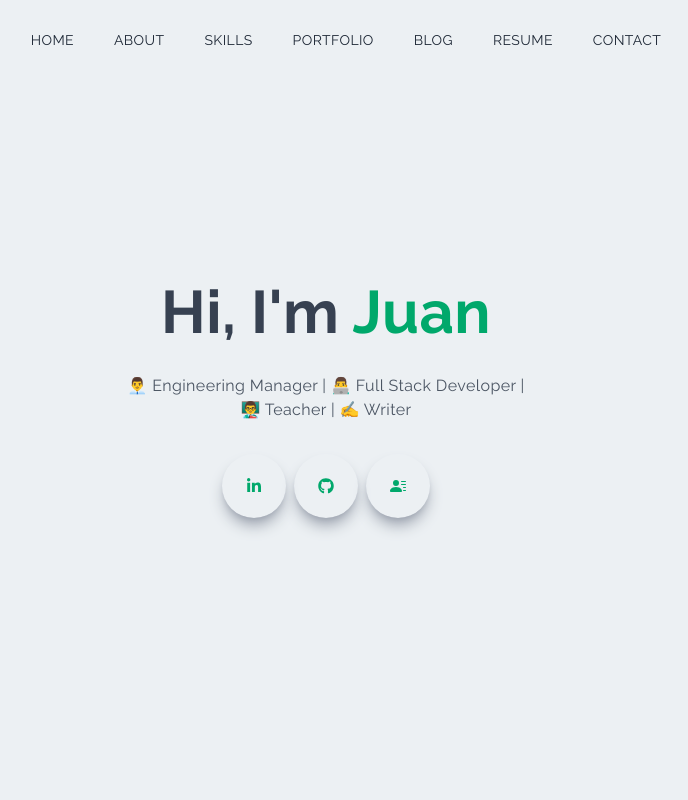
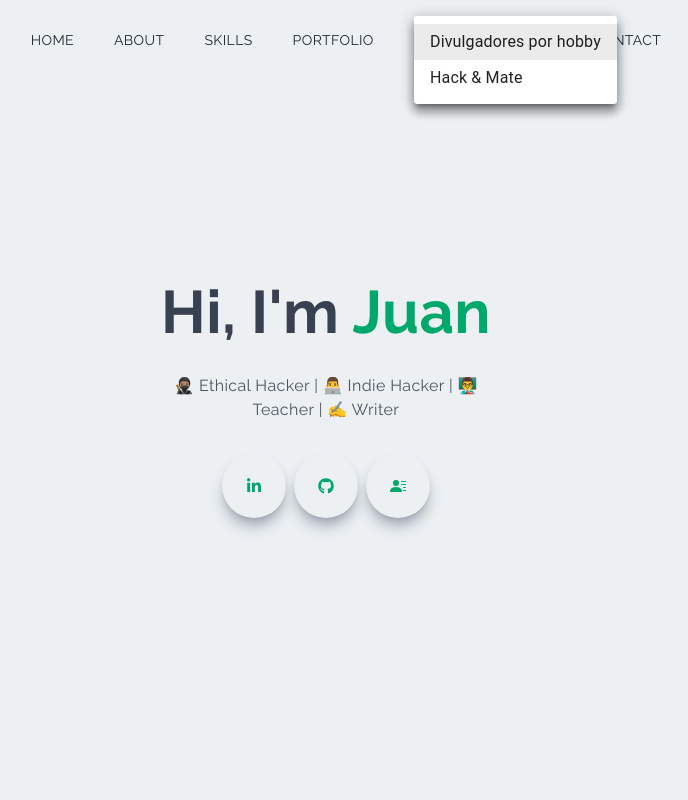
Before and after one commit to jpromanonet-website/website_main, a Next.js app: page / in a window 1280 px wide. Both pictures are taken after a click on the item "BLOG". Shown: the top 800 px of the page, without its empty margins (314-1002 px from the left). Built offline with nearby package versions, Linux system fonts and the light colour scheme.

Commit message:
blogs add

```diff
--- a/components/Main.jsx
+++ b/components/Main.jsx
@@ -11,7 +11,7 @@ const Main = () => {
             Hi, I&#39;m <span className="text-[#00A86B]"> Juan</span>
           </h1>
           <p className="py-4 text-gray-600 sm:max-w-[70%] m-auto">
-          👨‍💼 Engineering Manager | 👨‍💻 Full Stack Developer | 👨‍🏫 Teacher | ✍️ Writer
+            🥷🏽 Ethical Hacker | 👨‍💻 Indie Hacker | 👨‍🏫 Teacher | ✍️ Writer
           </p>
           <div className="flex items-center justify-center max-w-[330px] m-auto py-4">
             <a
--- a/components/Navbar.jsx
+++ b/components/Navbar.jsx
@@ -2,15 +2,27 @@ import Link from "next/link";
 import React, { useState, useEffect } from "react";
 import { AiOutlineClose, AiOutlineMail, AiOutlineMenu } from "react-icons/ai";
 import { FaGithub, FaLinkedinIn } from "react-icons/fa";
+import Menu from "@material-ui/core/Menu";
+import MenuItem from "@material-ui/core/MenuItem";
+import Button from "@material-ui/core/Button";
 
 const Navbar = () => {
   const [nav, setNav] = useState(false);
   const [shadow, setShadow] = useState(false);
   const [navBg, setNavBg] = useState("#ecf0f3");
   const [linkColor, setLinkColor] = useState("#1f2937");
+  const [anchorEl, setAnchorEl] = useState(null);
 
   const handleNav = () => {
     setNav(!nav);
+  };
+
+  const handleClick = (event) => {
+    setAnchorEl(event.currentTarget);
+  };
+
+  const handleClose = () => {
+    setAnchorEl(null);
   };
 
   useEffect(() => {
@@ -51,9 +63,33 @@ const Navbar = () => {
               </a>
             </li>
             <li className="ml-10 text-sm uppercase hover:border-b">
-              <a href="https://divulgadoresporhobby.com" target="_blank">
+              <div
+                aria-controls="blog-menu"
+                aria-haspopup="true"
+                onClick={handleClick}
+                className="cursor-pointer"
+              >
                 Blog
-              </a>
+              </div>
+              <Menu
+                id="blog-menu"
+                anchorEl={anchorEl}
+                keepMounted
+                open={Boolean(anchorEl)}
+                onClose={handleClose}
+              >
+                <MenuItem onClick={handleClose}>
+                  <a href="https://divulgadoresporhobby.com.ar" target="_blank">
+                    Divulgadores por hobby
+                  </a>
+                </MenuItem>
+                <MenuItem onClick={handleClose}>
+                  <a href="https://another-blog-link.com" target="_blank">
+                    Hack & Mate
+                  </a>
+                </MenuItem>
+                {/* Add more MenuItem components as needed */}
+              </Menu>
             </li>
             <li className="ml-10 text-sm uppercase hover:border-b">
               <Link href="/resume">Resume</Link>
@@ -121,11 +157,36 @@ const Navbar = () => {
                   Portfolio
                 </li>
               </a>
-              <a href="https://divulgadoresporhobby.com" target="_blank">
+              <div
+                onClick={handleClick}
+                className="cursor-pointer"
+              >
+                Blog
+              </div>
+              <Menu
+                id="mobile-blog-menu"
+                anchorEl={anchorEl}
+                keepMounted
+                open={Boolean(anchorEl)}
+                onClose={handleClose}
+              >
+                <MenuItem onClick={handleClose}>
+                  <a href="https://divulgadoresporhobby.com.ar" target="_blank">
+                    Divulgadores por hobby
+                  </a>
+                </MenuItem>
+                <MenuItem onClick={handleClose}>
+                  <a href="http://hackandmate.com.ar" target="_blank">
+                    Hack & Mate
+                  </a>
+                </MenuItem>
+                {/* Add more MenuItem components as needed */}
+              </Menu>
+              <Link href="/resume">
                 <li onClick={() => setNav(false)} className="py-4 text-sm">
-                  Blog
+                  Resume
                 </li>
-              </a>
+              </Link>
               <Link href="/#contact">
                 <li onClick={() => setNav(false)} className="py-4 text-sm">
                   Contact
--- a/package.json
+++ b/package.json
@@ -9,6 +9,7 @@
     "export": "next export"
   },
   "dependencies": {
+    "@material-ui/core": "^4.12.4",
     "firebase": "^9.8.3",
     "next": "12.1.6",
     "react": "18.1.0",
```
Also changed, not shown: 2 other files (tests, documents, lock files or other folders).
